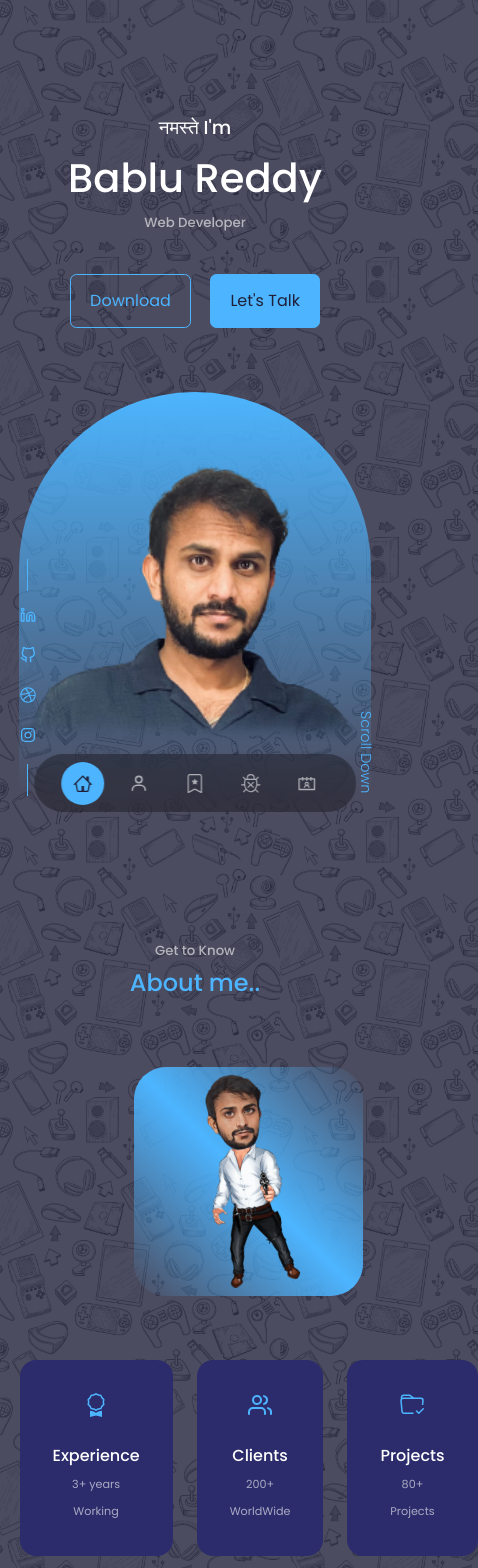
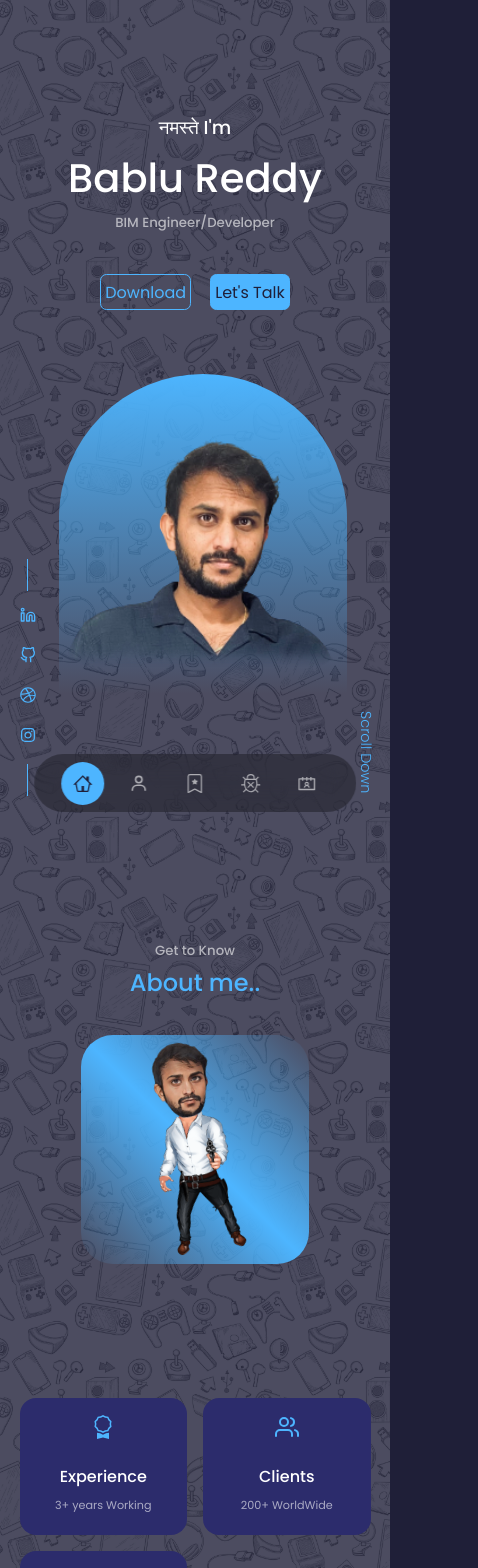
Before and after one commit to itsmeBablu/bablu, a React (Create React App) app: page / in a window 390 px wide. Shown: the top 1568 px of the page, 478 px wide, since content can reach past the window. Built offline with nearby package versions, Linux system fonts and the light colour scheme.

Commit message:
newAdjustlate

```diff
--- a/src/Components/About/about.css
+++ b/src/Components/About/about.css
@@ -38,7 +38,7 @@
     background: var(--color-bg-variant);
     border: 1px solid transparent;
     border-radius: 1rem;
-    padding: 2rem;
+    padding: 1rem;
     text-align: center;
     transition: var(--transition);
 }
@@ -67,30 +67,32 @@
 .about__content p{
     margin: 2rem 0 2.6rem;
     color: var(--color-light);
+    text-align: justify;
 }
 
 /*----------------- Media Quaries------------------*/
 @media screen and (max-width: 1024px){
     .about__container{
         grid-template-columns: 1fr;
-        gap:0;
     }
-    .about__me{
-        width: 50%;
-        margin: 2rem auto 4rem;
-    }
-    .about__content p{
-        margin: 1rem 0 1.5rem;
-    }
-}
-/*-------------phone--------------*/
-@media screen and(max-width: 600px){
     .about__me{
         width: 65%;
         margin: 0 auto 3rem;
     }
     .about__cards{
-        display: grid;
+        grid-template-columns:  1fr 1fr;
+        gap:1rem;
+    }
+
+}
+/*-------------phone--------------*/
+@media screen and(max-width: 600px){
+
+    .about__me{
+        width: 65%;
+        margin: 0 auto 3rem;
+    }
+    .about__cards{
         grid-template-columns: 1fr 1fr;
         gap: 1rem;
     }
--- a/src/Components/Experience/Experience.jsx
+++ b/src/Components/Experience/Experience.jsx
@@ -94,13 +94,13 @@ export default function Experience() {
           <div className="experience_content">
             <article className='experience__details'>
               <AiOutlineCheck/>
-              <h4>Adobe illustrator  </h4>
+              <h4>Illustrator  </h4>
               <small className="text-light">Logos | patterns</small>
             </article>
 
             <article className='experience__details'>
               <AiOutlineCheck/>
-              <h4>Adobe Indesign</h4>
+              <h4>Indesign</h4>
               <small className="text-light">visual communication | book styling</small>
             </article>
 
--- a/src/Components/Experience/experience.css
+++ b/src/Components/Experience/experience.css
@@ -3,7 +3,7 @@
     grid-template-columns: 1fr 1fr;
     grid-template-rows: 1fr 1fr;
     grid-gap: 1.2rem;
-
+    text-align:justify;
 
 }
 
@@ -44,9 +44,10 @@
         grid-template-columns: 1fr;
     }
     .experience__container > div{
-        width: 80%;
-        padding: 2rem;
+        width: 100%;
+        padding: 1.2rem;
         margin: 0 auto;
+        text-align:start;
     }
     .experience_content{
         padding: 1rem;
@@ -55,11 +56,11 @@
 /*-------------phone--------------*/
 @media screen and(max-width: 600px){
     .experience__container{
-        gap: 1rem;
+        gap: 0.5rem;
     }
 
     .experience__container > div{
         width: 100%;
-        padding: 2rem 1rem;
+        padding: 0.2rem 0.5rem;
     }
 }
--- a/src/Components/Header/Header.jsx
+++ b/src/Components/Header/Header.jsx
@@ -9,7 +9,7 @@ export default function Header() {
       <div  className='container header__container'>
         <h3>नमस्ते I'm</h3>
         <h1>Bablu Reddy</h1>
-        <h5 className='text-light'>Web Developer</h5>
+        <h5 className='text-light'>BIM Engineer/Developer</h5>
         <CTA />
         <HeaderSocials/>
         <div className="me">
--- a/src/Components/Header/header.css
+++ b/src/Components/Header/header.css
@@ -70,6 +70,17 @@ header{
         height: 100vh;
 
     }
+    .me{
+        width: 18rem;
+        height: 20rem;
+        position: absolute;
+        left:calc(50% - 8.5rem);
+        margin-top: 4rem;
+        border-radius: 12rem 12rem 0 0;
+        overflow: hidden;
+        padding: 2rem 0rem 0rem 0rem;
+
+    }
 }
 /*-------------phone--------------*/
 @media screen and(max-width: 600px){
--- a/src/Components/Portfolio/portfolio.css
+++ b/src/Components/Portfolio/portfolio.css
@@ -36,9 +36,14 @@
 /*----------------- Media Quaries------------------*/
 @media screen and (max-width: 1024px){
     .portfolio__container{
-        grid-template-columns: 1fr 1fr;
+        display: flex;
+        flex-direction: column;
         gap: 0.2rem;
 
+    }
+    .btn{
+        width: fit-content;
+        padding: 0.2rem 0.25rem;
     }
 }
 /*-------------phone--------------*/
@@ -49,6 +54,6 @@
     }
     .btn{
         width: fit-content;
-        padding: 0.2rem 0.8rem;
+        padding: 0.1rem 0.2rem;
     }
 }
```
